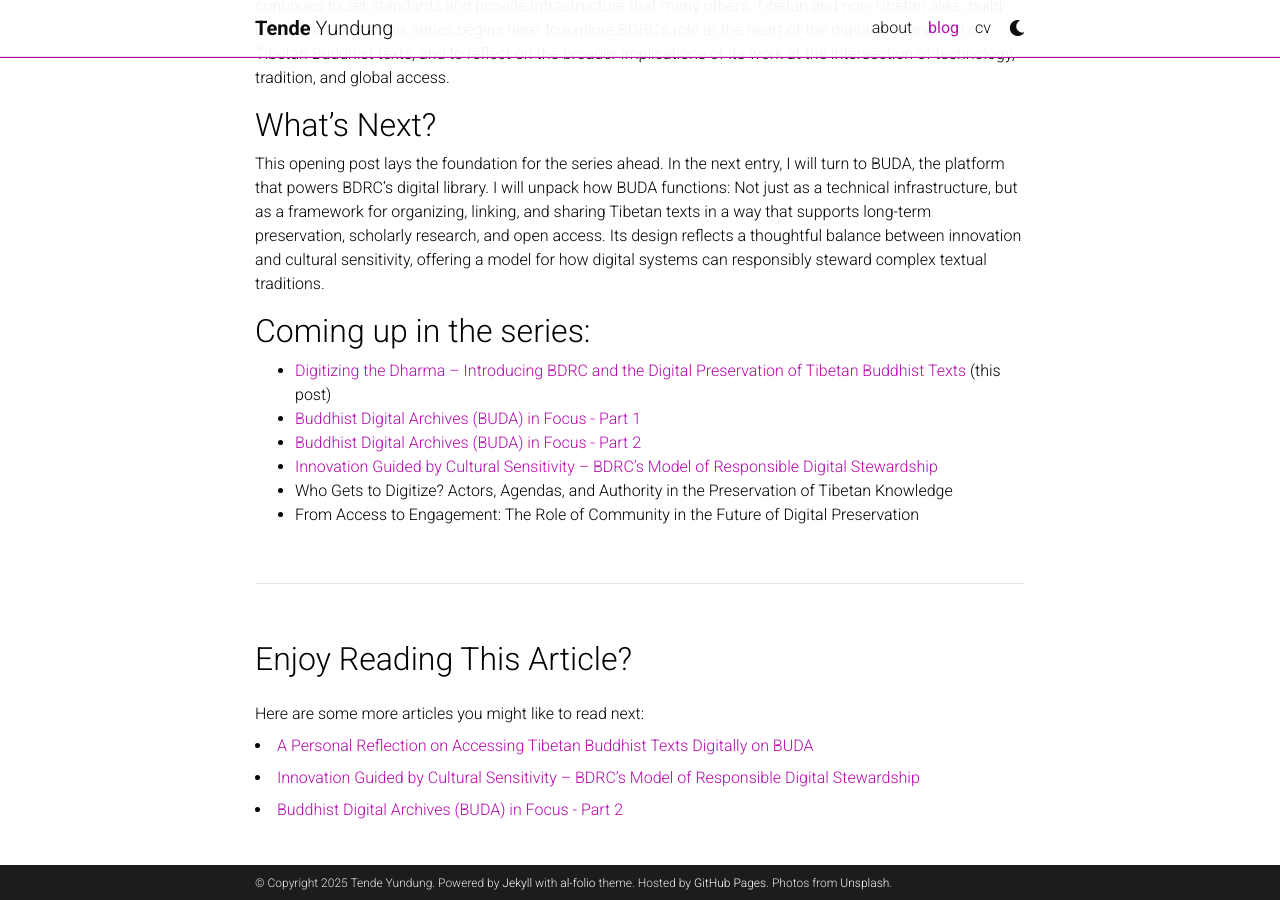
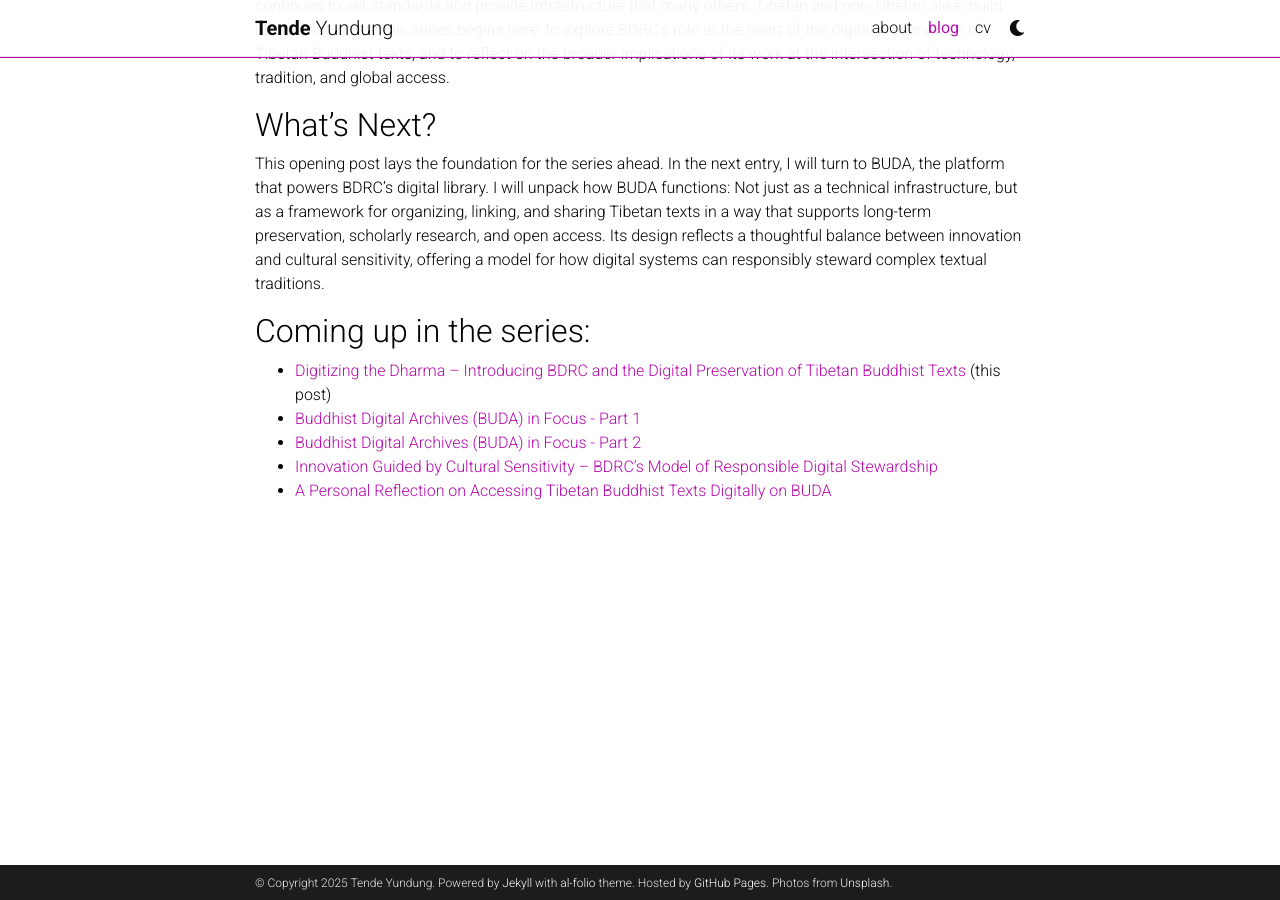
Before and after one commit to yundung/yundung.github.io, a Jekyll site: the page built from _posts/2025-04-04-introduction.md, in a window 1280 px wide and 900 px high, scrolled down 3248 px. Built offline with Jekyll 4.4.1, drawn with Linux system fonts in a browser that asks for light colours; full-size pictures stand in for the smaller copies a plugin makes; comment, search, counter and statistics services are not loaded; a style sheet for code colours, icons or effects is not loaded.

Commit message:
related blog post false

```diff
--- a/_config.yml
+++ b/_config.yml
@@ -132,7 +132,7 @@ pagination:
   enabled: true
 
 related_blog_posts:
-  enabled: true
+  enabled: false
   max_related: 5
 
 # Giscus comments (RECOMMENDED)
--- a/_includes/related_posts.html
+++ b/_includes/related_posts.html
@@ -1,6 +1,6 @@
 {% assign have_related_posts = false %}
 
-{% for post in site.related_posts | limit: 3 %}
+{% for post in site.related_posts | limit: 4 %}
   {% unless have_related_posts %}
     {% assign have_related_posts = true %}
     <br>
--- a/_posts/2025-04-04-introduction.md
+++ b/_posts/2025-04-04-introduction.md
@@ -84,5 +84,4 @@ This opening post lays the foundation for the series ahead. In the next entry, I
 - [Buddhist Digital Archives (BUDA) in Focus - Part 1](https://yundung.ch/blog/2025/BUDA/)
 - [Buddhist Digital Archives (BUDA) in Focus - Part 2](https://yundung.ch/blog/2025/BUDA2/)
 - [Innovation Guided by Cultural Sensitivity – BDRC’s Model of Responsible Digital Stewardship](https://yundung.ch/blog/2025/cultural-sensitivity/)
-- Who Gets to Digitize? Actors, Agendas, and Authority in the Preservation of Tibetan Knowledge
-- From Access to Engagement: The Role of Community in the Future of Digital Preservation
+- [A Personal Reflection on Accessing Tibetan Buddhist Texts Digitally on BUDA](https://yundung.ch/blog/2025/conclusion/)
--- a/_posts/2025-04-18-BUDA2.md
+++ b/_posts/2025-04-18-BUDA2.md
@@ -127,7 +127,7 @@ BUDA enables thematic exploration of Buddhist knowledge, linking doctrinal conce
 
 ## What’s Next?
 
-In the next post, the focus shifts from technical functionality to guiding principles. While BUDA offers powerful tools for searching and accessing Buddhist texts, it is equally defined by the values that shape its development. The fourth blog post explores how the Buddhist Digital Resource Center (BDRC) aligns innovation with cultural responsibility: Highlighting how collaboration, respectful access policies, and traditional knowledge systems are at the heart of its digital stewardship model.
+In the next post, the focus shifts from technical functionality to guiding principles. While BUDA offers powerful tools for searching and accessing Buddhist texts, it is equally defined by the values that shape its development. The fourth blog post explores how the Buddhist Digital Resource Center (BDRC) aligns innovation with cultural responsibility: Highlighting how collaboration, respectful access policies, and traditional knowledge systems are at the heart of its digital stewardship.
 
 ---
 
```
Also changed, not shown: _posts/2025-05-02-conclusion.md (+1 -2 lines).
